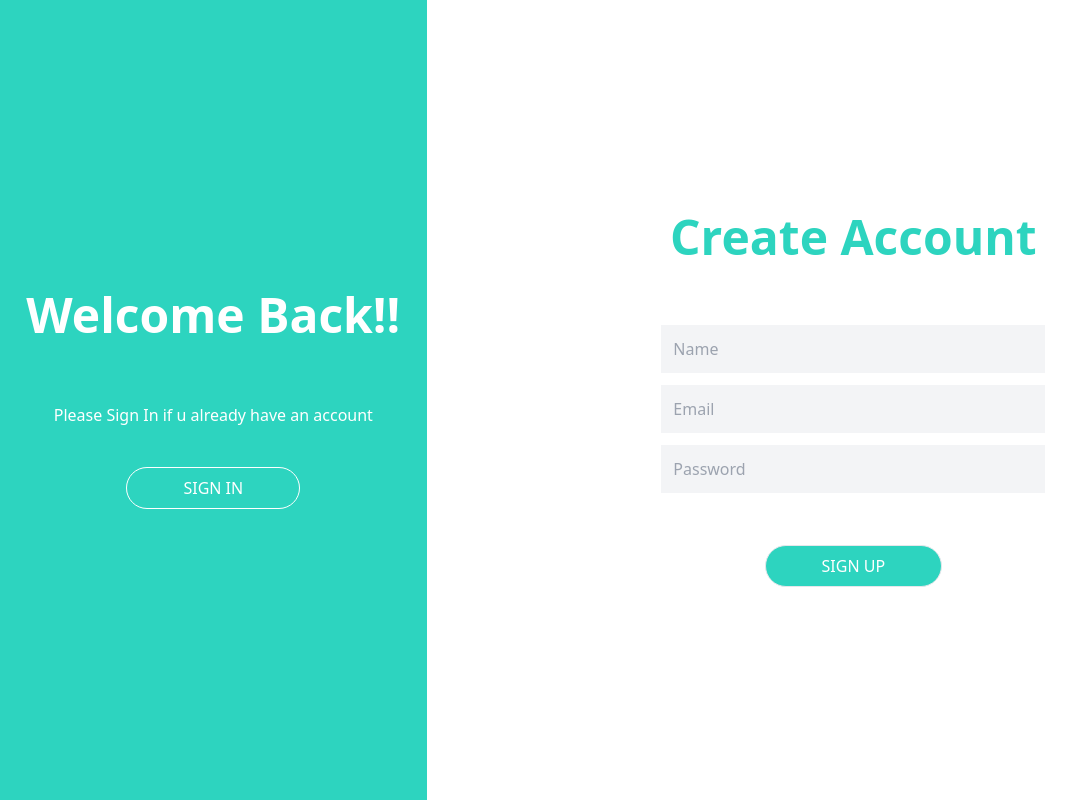
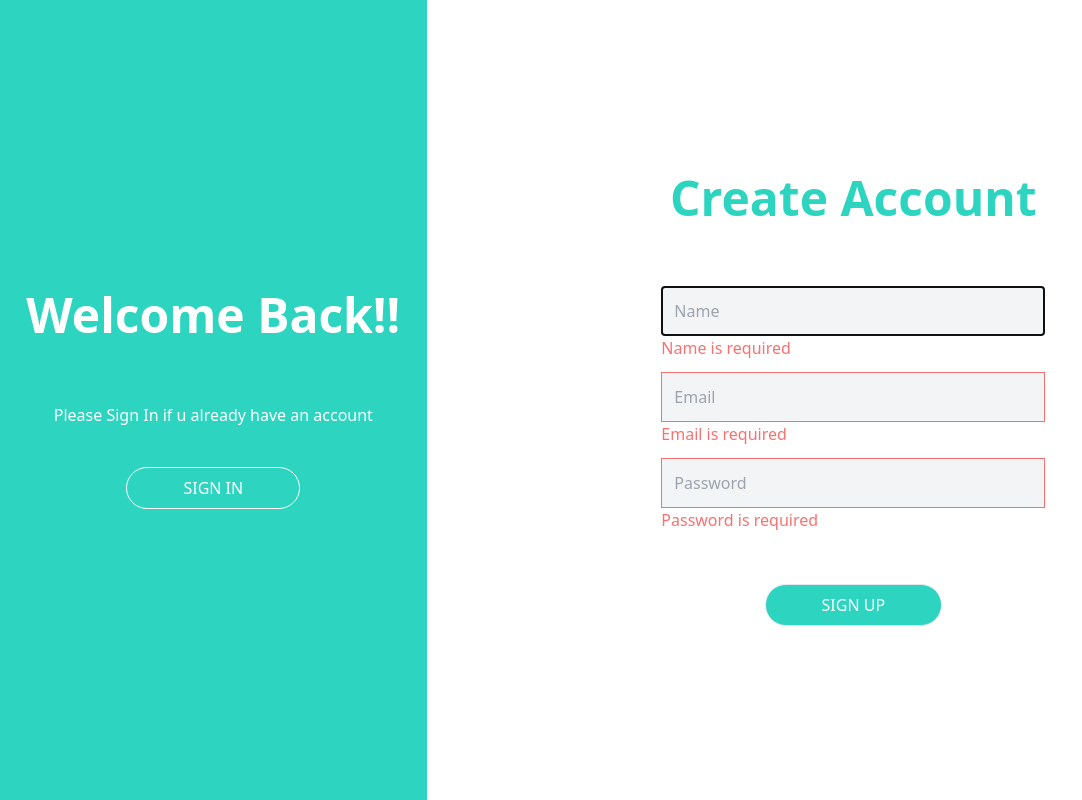
Before and after one commit to SairaniR/collab-recipe-management-system-frontend, a React (Create React App) app: page /register in a window 1280 px wide. Both pictures are taken after a click on the button "SIGN UP". Shown: the whole page, without its empty margins (0-1082 px from the left). Built offline with nearby package versions, Linux system fonts and the light colour scheme.

Commit message:
adds basic form validation

```diff
--- a/package.json
+++ b/package.json
@@ -3,6 +3,7 @@
   "version": "0.1.0",
   "private": true,
   "dependencies": {
+    "@hookform/resolvers": "^3.9.0",
     "@reduxjs/toolkit": "^2.2.7",
     "@testing-library/jest-dom": "^5.17.0",
     "@testing-library/react": "^13.4.0",
@@ -11,9 +12,11 @@
     "collab-recipe-management-system": "file:",
     "react": "^18.3.1",
     "react-dom": "^18.3.1",
+    "react-hook-form": "^7.53.0",
     "react-router-dom": "^6.26.1",
     "react-scripts": "5.0.1",
-    "web-vitals": "^2.1.4"
+    "web-vitals": "^2.1.4",
+    "yup": "^1.4.0"
   },
   "scripts": {
     "start": "react-scripts start",
--- a/src/components/Register.jsx
+++ b/src/components/Register.jsx
@@ -1,6 +1,18 @@
 import "../styles/index.css";
-
+import { useForm } from "react-hook-form";
+import { yupResolver } from "@hookform/resolvers/yup";
+import * as yup from 'yup'
 function Register() {
+    const registrationSchema = yup.object({
+        name: yup.string().required("Name is required"),
+        email: yup.string().email("Invalid email address").required("Email is required"),
+        password: yup.string().required("Password is required").min(8, "Password is too short")
+    })
+    const { register, handleSubmit, formState: { errors } } = useForm({ resolver: yupResolver(registrationSchema) })
+    console.log(errors)
+    const handleRegister = (formData) => {
+        console.log(formData, errors)
+    }
     return (
         <>
             <div className="">
@@ -15,22 +27,37 @@
                     <div className="basis-2/3">
                         <div className="h-screen flex flex-col items-center justify-center">
                             <h1 className="text-5xl text-teal-400 font-bold mb-16">Create Account</h1>
+                            <div className="flex flex-col mb-3">
                                 <input
+                                    type="text"
                                     placeholder="Name"
-                                className="bg-gray-100 mb-3 w-96 p-3"
+                                    className={`bg-gray-100 w-96 p-3 ${errors.name ? "border border-red-400" : ""}`}
                                     id="name"
+                                    {...register('name')}
                                 />
+                                {errors.name && <span id="name-error" className="text-red-400">{errors.name.message}</span>}
+                            </div>
+                            <div className="flex flex-col mb-3">
                                 <input
+                                    type="email"
                                     placeholder="Email"
-                                className="bg-gray-100 mb-3 w-96 p-3"
+                                    className={`bg-gray-100 w-96 p-3 ${errors.email ? "border border-red-400" : ""}`}
                                     id="email"
+                                    {...register('email')}
                                 />
+                                {errors.email && <span id="email-error" className="text-red-400">{errors.email.message}</span>}
+                            </div>
+                            <div className="flex flex-col mb-3">
                                 <input
+                                    type="password"
                                     placeholder="Password"
-                                className="bg-gray-100 mb-3 w-96 p-3"
+                                    className={`bg-gray-100 w-96 p-3 ${errors.password ? "border border-red-400" : ""}`}
                                     id="password"
+                                    {...register('password')}
                                 />
-                            <button className="border rounded-full bg-teal-400 px-14 py-2 text-white mt-10">SIGN UP</button>
+                                {errors.password && <span id="password-error" className="text-red-400">{errors.password.message}</span>}
+                            </div>
+                            <button className="border rounded-full bg-teal-400 px-14 py-2 text-white mt-10" onClick={handleSubmit(handleRegister)}>SIGN UP</button>
                         </div>
                     </div>
                 </div>
```
Also changed, not shown: 1 other file (tests, documents, lock files or other folders). Lines whose indentation alone changed are shown as unchanged.
